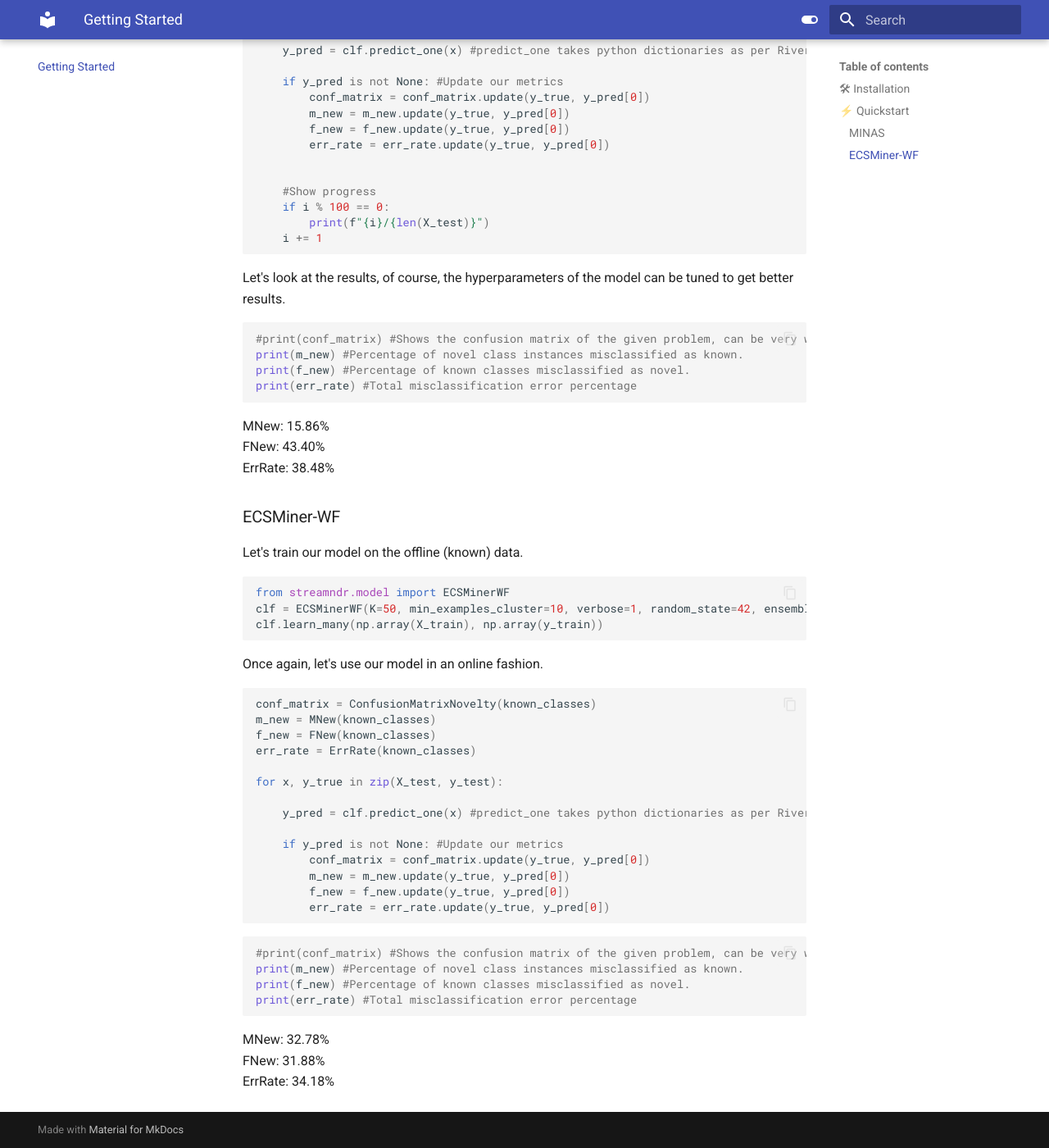
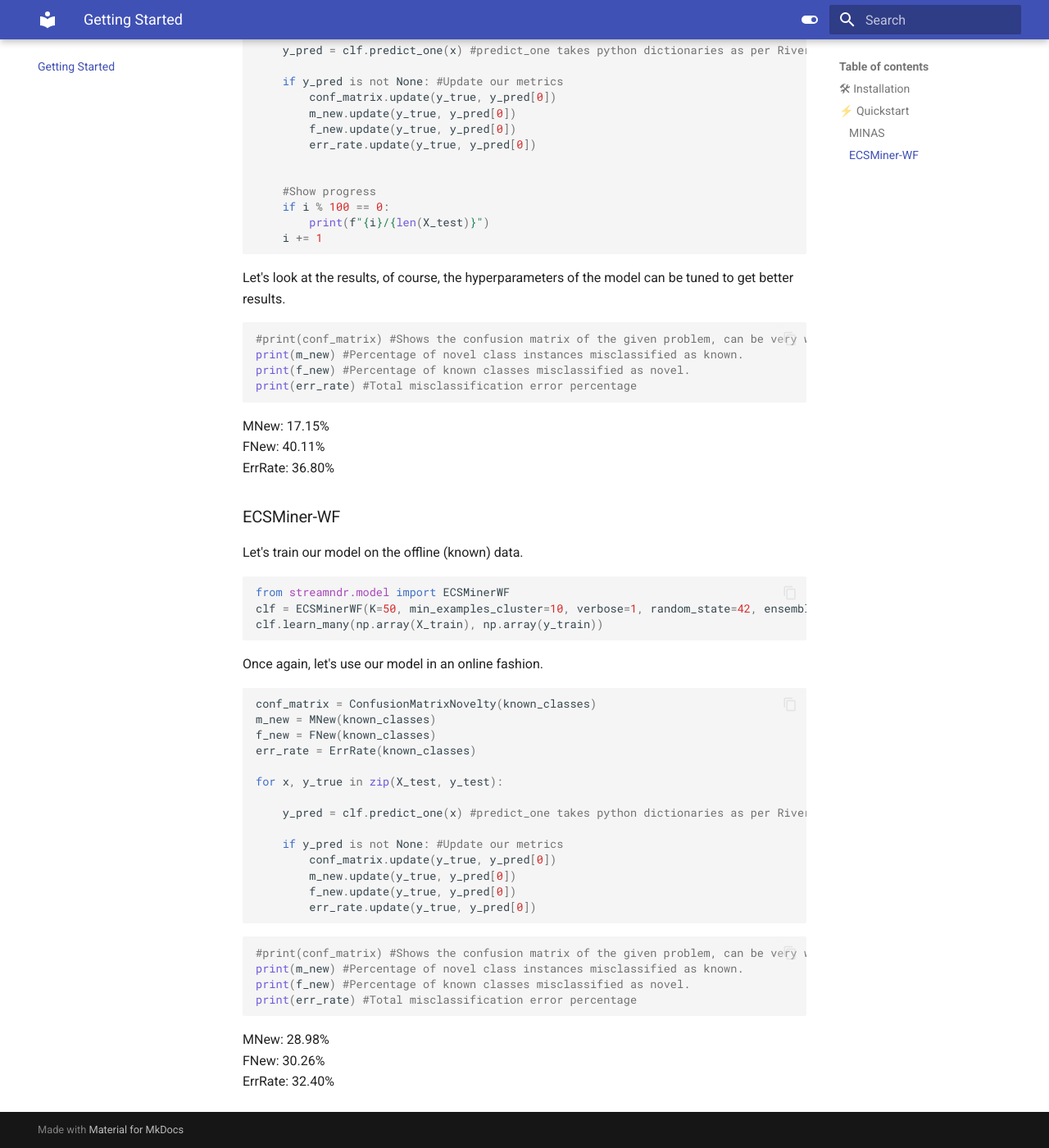
Before and after one commit to jgaud/streamndr, an MkDocs documentation site: the page built from docs/getting_started.md, in a window 1280 px wide and 1400 px high, scrolled down 1902 px. Shown: the whole window at 82% size. Built offline with MkDocs 1.6.1 and Material for MkDocs 9.7.7, drawn with Linux system fonts in a browser that asks for light colours.

````diff
--- a/docs/getting_started.md
+++ b/docs/getting_started.md
@@ -80,10 +80,10 @@ for x, y_true in zip(X_test, y_test):
     y_pred = clf.predict_one(x) #predict_one takes python dictionaries as per River API
 
     if y_pred is not None: #Update our metrics
-        conf_matrix = conf_matrix.update(y_true, y_pred[0])
-        m_new = m_new.update(y_true, y_pred[0])
-        f_new = f_new.update(y_true, y_pred[0])
-        err_rate = err_rate.update(y_true, y_pred[0])
+        conf_matrix.update(y_true, y_pred[0])
+        m_new.update(y_true, y_pred[0])
+        f_new.update(y_true, y_pred[0])
+        err_rate.update(y_true, y_pred[0])
 
 
     #Show progress
@@ -100,9 +100,9 @@ print(m_new) #Percentage of novel class instances misclassified as known.
 print(f_new) #Percentage of known classes misclassified as novel.
 print(err_rate) #Total misclassification error percentage
 ```
-MNew: 15.86% <br/>
-FNew: 43.40% <br/>
-ErrRate: 38.48% <br/>
+MNew: 17.15% <br/>
+FNew: 40.11% <br/>
+ErrRate: 36.80% <br/>
 
 
 ### ECSMiner-WF
@@ -125,10 +125,10 @@ for x, y_true in zip(X_test, y_test):
     y_pred = clf.predict_one(x) #predict_one takes python dictionaries as per River API
 
     if y_pred is not None: #Update our metrics
-        conf_matrix = conf_matrix.update(y_true, y_pred[0])
-        m_new = m_new.update(y_true, y_pred[0])
-        f_new = f_new.update(y_true, y_pred[0])
-        err_rate = err_rate.update(y_true, y_pred[0])
+        conf_matrix.update(y_true, y_pred[0])
+        m_new.update(y_true, y_pred[0])
+        f_new.update(y_true, y_pred[0])
+        err_rate.update(y_true, y_pred[0])
 ```
 
 ```python
@@ -138,6 +138,6 @@ print(f_new) #Percentage of known classes misclassified as novel.
 print(err_rate) #Total misclassification error percentage
 ```
 
-MNew: 32.78% <br/>
-FNew: 31.88% <br/>
-ErrRate: 34.18% <br/>
+MNew: 28.98% <br/>
+FNew: 30.26% <br/>
+ErrRate: 32.40% <br/>
--- a/setup.py
+++ b/setup.py
@@ -8,14 +8,14 @@ LONG_DESCRIPTION_CONTENT_TYPE = "text/markdown"
 URL = "https://jgaud.github.io/streamndr/"
 EMAIL = "jean-gabrielgaudreault@outlook.com"
 AUTHOR = "Jean-Gabriel Gaudreault"
-REQUIRES_PYTHON = ">=3.6.0"
+REQUIRES_PYTHON = ">=3.9.0"
 
 # Requirements
 base_packages = [
     "scikit-learn>=1.2.1",
     "pandas>=1.4.2",
     "numpy>=1.23.5",
-    "river>=0.15.0",
+    "river>=0.21.0",
     "clusopt-core>=1.0.0"
 ]
 
@@ -49,7 +49,6 @@ setuptools.setup(
         "Topic :: Scientific/Engineering :: Artificial Intelligence",
         "Programming Language :: Python",
         "Programming Language :: Python :: 3",
-        "Programming Language :: Python :: 3.8",
         "Programming Language :: Python :: 3.9",
         "Programming Language :: Python :: 3.10",
         "Programming Language :: Python :: Implementation :: PyPy",
````
Also changed, not shown: README.md (+14 -14 lines), 2 other files.
